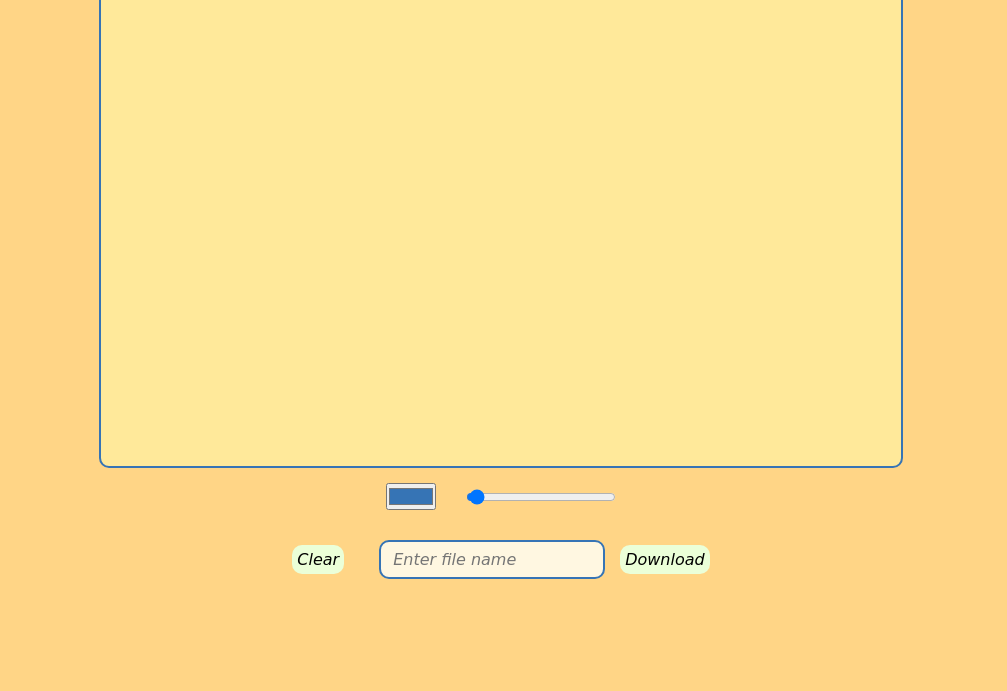
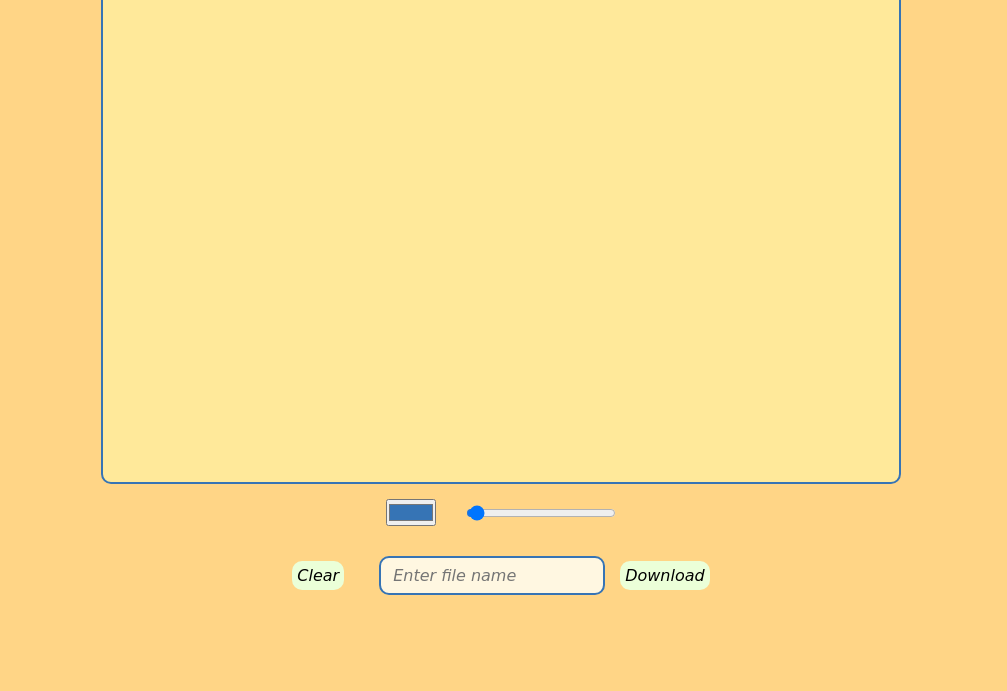
Before and after one commit to niteshgurjarr/Drawing-canvas, a plain HTML site: page index.html in a window 1280 px wide. Shown: the part 109-800 px from the top of the page, without its empty margins (139-1146 px from the left). Drawn offline with Linux system fonts and the light colour scheme; a web font is replaced by a local one.

Commit message:
Update styles.css

```diff
--- a/styles.css
+++ b/styles.css
@@ -1,10 +1,12 @@
 * {
     margin: 0;
     padding: 0;
+    box-sizing: border-box;
 }
 
 body {
     background-color: #FFD586;
+    overflow-x: hidden;
 }
 
 #container {
@@ -24,19 +26,22 @@ body {
     font-style: normal;
 
 }
-
 .canvas {
-
+    width: 90vw;
+    max-width: 800px;
+    aspect-ratio: 16 / 10;
     background-color: #FFE99A;
-    width: 90vw;
-    height: 60vh;
-    max-width: 800px;
-    max-height: 500px;
     border: 2px solid #3674B5;
     border-radius: 10px;
     margin-bottom: 5px;
+    position: relative;
 }
 
+canvas {
+    width: 100%;
+    height: 100%;
+    display: block;
+}
 
 .settings {
     display: flex;
```
